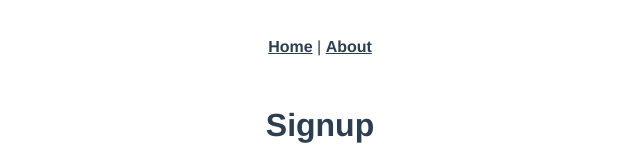
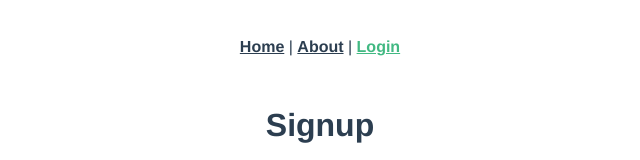
Before and after one commit to hacksu/khe-frontend, a Vue app: page /signup in a window 1280 px wide. Shown: the top 160 px of the page, without its empty margins (320-960 px from the left). Built offline with nearby package versions, Linux system fonts and the light colour scheme.

Commit message:
authentication navigation guards and redirects

```diff
--- a/src/App.vue
+++ b/src/App.vue
@@ -1,7 +1,9 @@
 <template>
   <div id="nav">
     <router-link to="/">Home</router-link> |
-    <router-link to="/about">About</router-link>
+    <router-link to="/about">About</router-link> |
+    <router-link to="/logout" v-if="$store.state.auth.token">Logout</router-link>
+    <router-link to="/login" v-if="!$store.state.auth.token">Login</router-link>
   </div>
   <router-view/>
 </template>
--- a/src/router/index.js
+++ b/src/router/index.js
@@ -1,5 +1,35 @@
 import { createRouter, createWebHistory } from 'vue-router'
 import Home from '../views/Home.vue'
+
+import store from '@/store'
+
+let Authenticated = {
+  beforeEnter: (to, from, next) => {
+    if (store.state.auth.token) {
+      next();
+    } else {
+      next({
+        path: '/authenticate',
+        query: {
+          redirect: to.name,
+        }
+      })
+    }
+  },
+};
+let NotAuthenticated = {
+  beforeEnter: (to, from, next) => {
+    if (!store.state.auth.token) {
+      next();
+    } else {
+      if ('redirect' in to.query) {
+        next(to.query.redirect);
+      } else {
+        next('/dashboard');
+      }
+    }
+  },
+}
 
 const routes = [
   {
@@ -22,7 +52,8 @@ const routes = [
     // route level code-splitting
     // this generates a separate chunk (about.[hash].js) for this route
     // which is lazy-loaded when the route is visited.
-    component: () => import(/* webpackChunkName: "login" */ '../views/Login.vue')
+    component: () => import(/* webpackChunkName: "login" */ '../views/Login.vue'),
+    ...NotAuthenticated,
   },
   {
     path: '/dashboard',
@@ -38,9 +69,14 @@ const routes = [
         name: 'Apply',
         component: () => import(/* webpackChunkName: "dashboard" */ '../views/dashboard/Apply.vue'),
       }
-    ]
+    ],
+    ...Authenticated,
   }
-]
+];
+
+let redirects = {
+  '/apply': '/dashboard/apply',
+};
 
 const router = createRouter({
   history: createWebHistory(process.env.BASE_URL),
@@ -48,6 +84,16 @@ const router = createRouter({
 })
 
 router.beforeEach((to, from, next) => {
+  let redirect = redirects[to.path];
+  if (redirect) {
+    if (typeof redirect == 'function') {
+      redirect(to, from, next);
+      return;
+    } else {
+      next(redirect)
+      return;
+    }
+  }
   if (to.path == '/signup/confirm_email') {
     next({
       path: '/api/user/confirm_email',
@@ -56,6 +102,25 @@ router.beforeEach((to, from, next) => {
         redirect: '/dashboard/apply',
       },
     })
+  } else if (to.path == '/authenticate') {
+    if (localStorage.getItem('KHE_FRONTEND_ACCOUNT_REGISTERED')) {
+      next({
+        path: '/login',
+        query: to.query,
+      })
+    } else {
+      next({
+        path: '/signup',
+        query: to.query,
+      })
+    }
+  } else if (to.path == '/logout') {
+    store.dispatch('logout').then(() => {
+      next('/login');
+    }).catch(() => {
+      alert('LOGOUT FAILED');
+      next(-1);
+    })
   } else {
     next();
   }
--- a/src/store/auth.js
+++ b/src/store/auth.js
@@ -36,6 +36,7 @@ export default {
         if ('token' in data) {
           localStorage.setItem(TOKEN, data.token);
           commit('fetchToken');
+          localStorage.setItem('KHE_FRONTEND_ACCOUNT_REGISTERED', 'true');
         }
         return true;
       } else {
@@ -48,11 +49,11 @@ export default {
 
     },
     async logout({ commit, state }) {
-      let token = state.token;
+      let token = localStorage.getItem(TOKEN);
       if (token) {
         localStorage.removeItem(TOKEN);
         commit('fetchToken');
-        fetch(`/api/user/logout?token=${token}`)
+        return await (await fetch(`/api/user/logout?token=${token}`)).json();
       }
     },
     async register({ commit, state }, body) {
```
